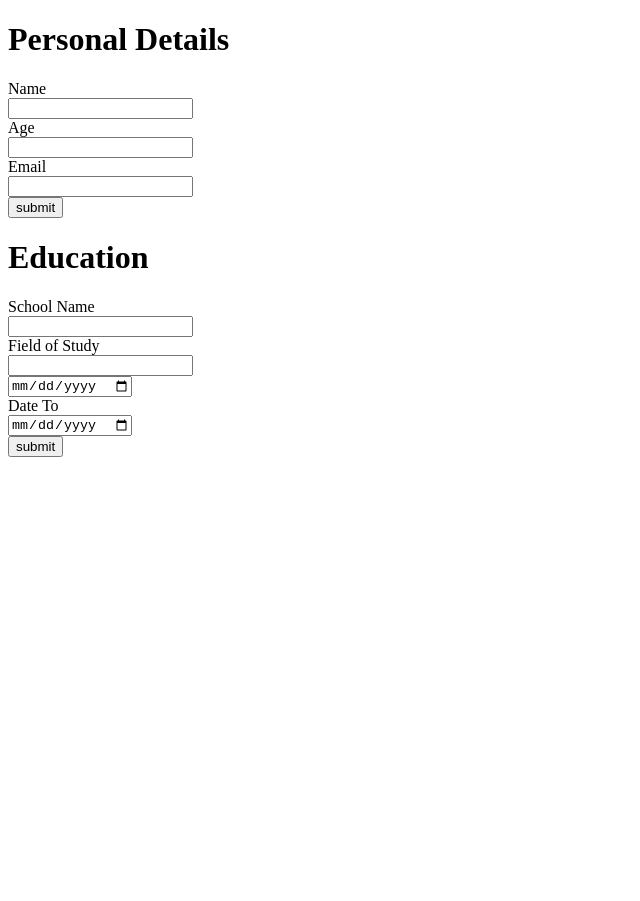
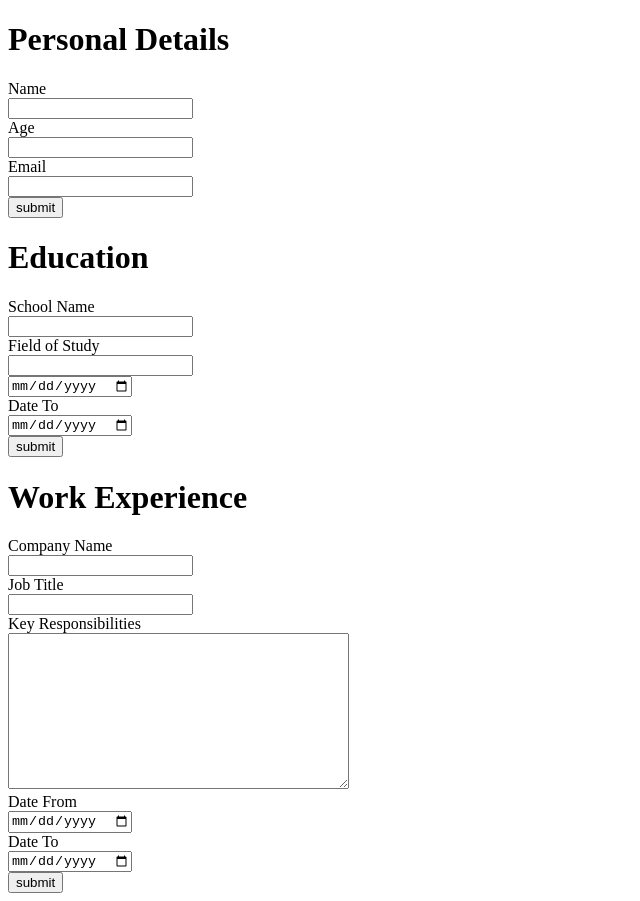
Before and after one commit to daniel-elward/cv-app, a React (Vite) app: page / in a window 1280 px wide. Shown: the whole page, without its empty margins (0-640 px from the left). Before the commit the page ends 800 px from the top, so only its background shows below. Built offline with nearby package versions, Linux system fonts and the light colour scheme.

Commit message:
all sections functioning as required.
Styling next

```diff
--- a/src/components/education.jsx
+++ b/src/components/education.jsx
@@ -1,6 +1,6 @@
 import { useState } from "react";
 
-export default function UserInput(){
+export default function Education(){
 
     const [nameInput, setNameInput] = useState("");
     const [studyInput, setStudyInput] = useState("");
@@ -40,14 +40,14 @@ export default function UserInput(){
                     disabled
                     type="date"
                     value={dateFromInput}
-                    onChange={(e) => {setEmailInput(e.target.value)}}/> <br />
+                    onChange={(e) => {setDateFromInput(e.target.value)}}/> <br />
 
                 <label>Date To</label> <br />
                 <input
                     disabled
                     type="date"
                     value={dateToInput}
-                    onChange={(e) => {setEmailInput(e.target.value)}}/> <br />
+                    onChange={(e) => {setDateToInput(e.target.value)}}/> <br />
 
                 <button type="button" onClick={handleEdit}>edit</button>
             </div>
--- /dev/null
+++ b/src/components/work.jsx
@@ -0,0 +1,105 @@
+import { useState } from "react";
+
+export default function Work(){
+
+    const [nameInput, setNameInput] = useState("");
+    const [titleInput, setTitleInput] = useState("");
+    const [respInput, setRespInput] = useState("");
+    const [dateFromInput, setDateFromInput] = useState("");
+    const [dateToInput, setDateToInput] = useState("");
+
+    const [isSubmit, setIsSubmit] = useState(false);
+
+    function handleSubmit(){
+        setIsSubmit(true);
+    };
+
+    function handleEdit(){
+        setIsSubmit(false);
+    };
+
+    return (
+        <>
+        {isSubmit ?
+            <div>
+                <label>Company Name</label> <br />
+                <input
+                    disabled
+                    type="text"
+                    value={nameInput}
+                    onChange={(e) => {setNameInput(e.target.value)}}/> <br />
+
+                <label>Job Title</label> <br />
+                <input
+                    disabled
+                    type="text"
+                    value={titleInput}
+                    onChange={(e) => {setTitleInput(e.target.value)}}/> <br />
+
+                <label>Key Responsibilities</label> <br />
+                <textarea
+                    disabled
+                    rows={10}
+                    cols={40}
+                    value={respInput}
+                    onChange={(e) => {setRespInput(e.target.value)}}/> <br />
+
+                <label>Date From</label> <br />
+                <input
+                    disabled
+                    type="date"
+                    value={dateFromInput}
+                    onChange={(e) => {setDateFromInput(e.target.value)}}/> <br />
+
+                <label>Date To</label> <br />
+                <input
+                    disabled
+                    type="date"
+                    value={dateToInput}
+                    onChange={(e) => {setDateToInput(e.target.value)}}/> <br />
+
+                <button type="button" onClick={handleEdit}>edit</button>
+            </div>
+
+            :
+
+            <div>
+                <form id="personalDetails">
+                <label>Company Name</label> <br />
+                <input
+                    type="text"
+                    value={nameInput}
+                    onChange={(e) => {setNameInput(e.target.value)}}/> <br />
+
+                <label>Job Title</label> <br />
+                <input
+                    type="text"
+                    value={titleInput}
+                    onChange={(e) => {setTitleInput(e.target.value)}}/> <br />
+
+                <label>Key Responsibilities</label> <br />
+                <textarea
+                    rows={10}
+                    cols={40}
+                    value={respInput}
+                    onChange={(e) => {setRespInput(e.target.value)}}/> <br />
+
+                <label>Date From</label> <br />
+                <input
+                    type="date"
+                    value={dateFromInput}
+                    onChange={(e) => {setDateFromInput(e.target.value)}}/> <br />
+
+                <label>Date To</label> <br />
+                <input
+                    type="date"
+                    value={dateToInput}
+                    onChange={(e) => {setDateToInput(e.target.value)}}/> <br />
+
+                    <button type="button" onClick={handleSubmit}>submit</button>
+                </form>
+            </div>
+        }
+        </>
+    );
+};
--- a/src/main.jsx
+++ b/src/main.jsx
@@ -4,6 +4,7 @@ import './styles/style.css'
 import Section from './components/section.jsx'
 import Personal from './components/personal.jsx'
 import Education from './components/education.jsx'
+import Work from './components/work.jsx'
 
 createRoot(document.getElementById('root')).render(
   <StrictMode>
@@ -12,5 +13,8 @@ createRoot(document.getElementById('root')).render(
 
     <Section heading="Education" />
       <Education />
+
+    <Section heading="Work Experience" />
+      <Work />
   </StrictMode>,
 )
```
Also changed, not shown: src/work.jsx (deleted, +0 -81 lines).
